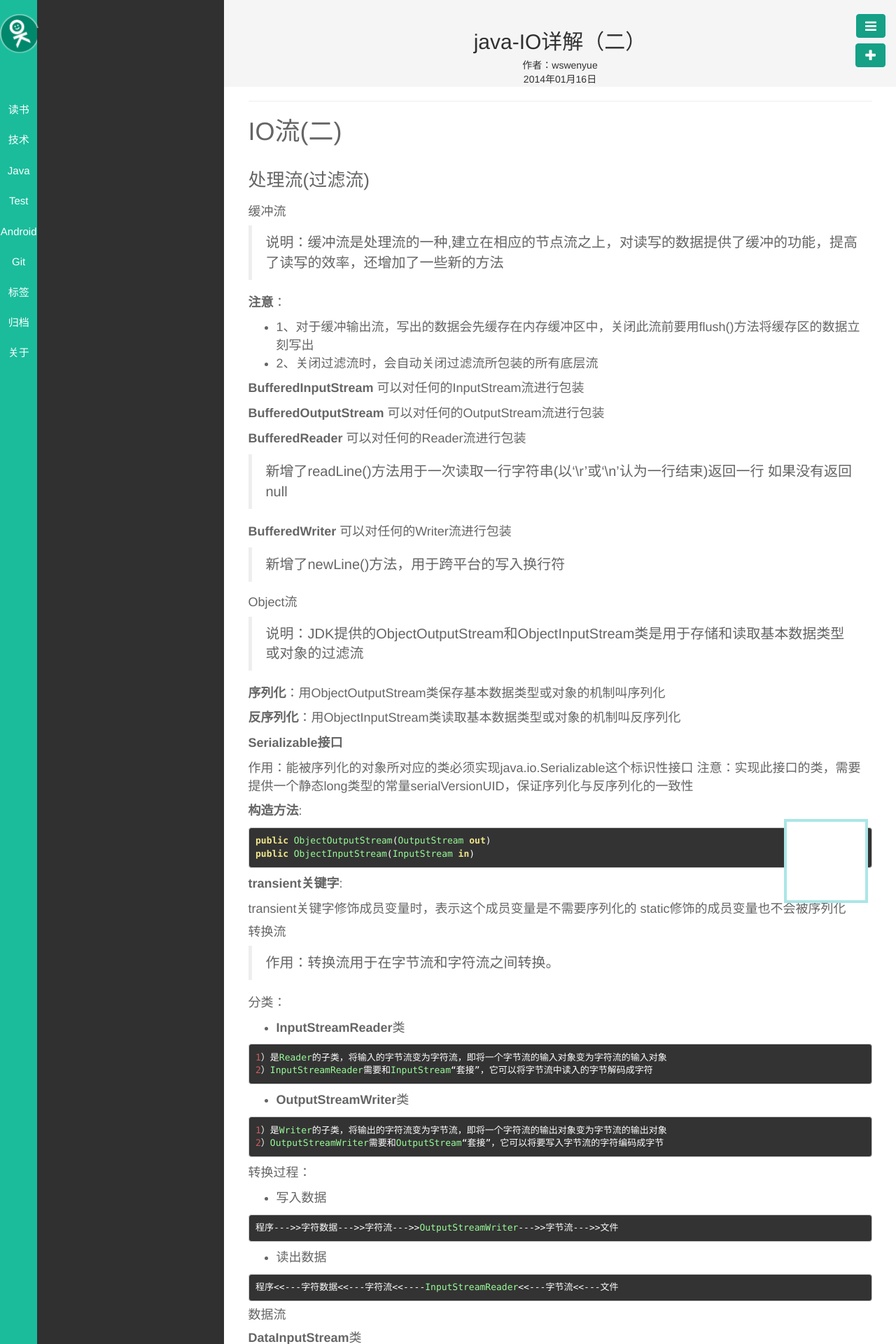
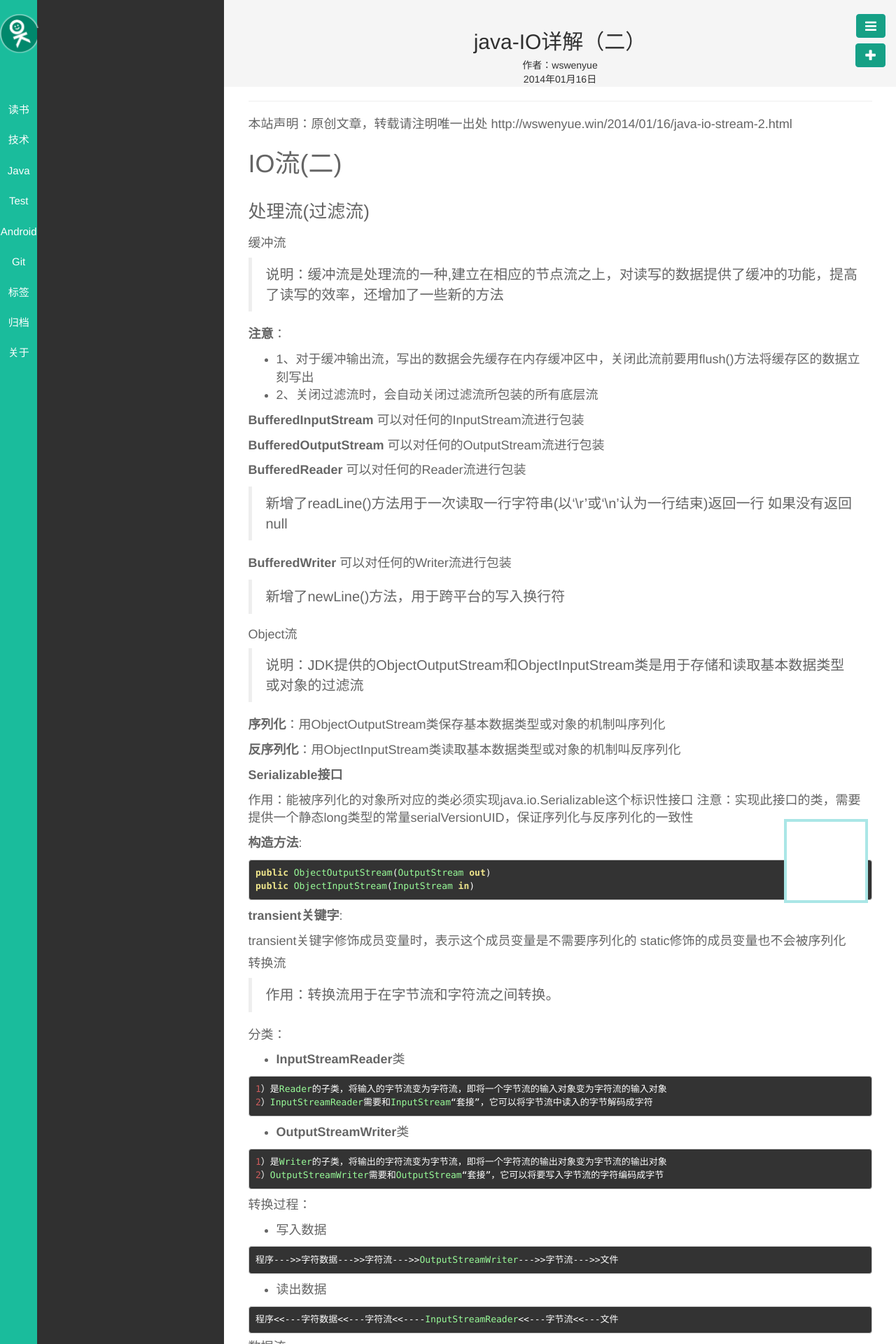
Before and after one commit to wswenyue/wswenyue.github.io, a Jekyll site: the page built from _posts/Java/2014-1-16-java-io-stream-2.md, in a window 1280 px wide. Shown: the top 1920 px of the page at 70% size. Built offline with Jekyll 4.4.1, drawn with Linux system fonts in a browser that asks for light colours; Markdown is read by kramdown in place of the engine named in the settings; comment, search, counter and statistics services are not loaded.

Commit message:
添加作者信息

```diff
--- a/_layouts/post.html
+++ b/_layouts/post.html
@@ -11,6 +11,7 @@ layout: base
   <div class="col-md-13 aside3-content">
     <hr>
     <div id="content">
+    <p>本站声明：原创文章，转载请注明唯一出处 {{ site.url }}{{ page.url }} </p>
       {{ content }}
     </div>
 
```
